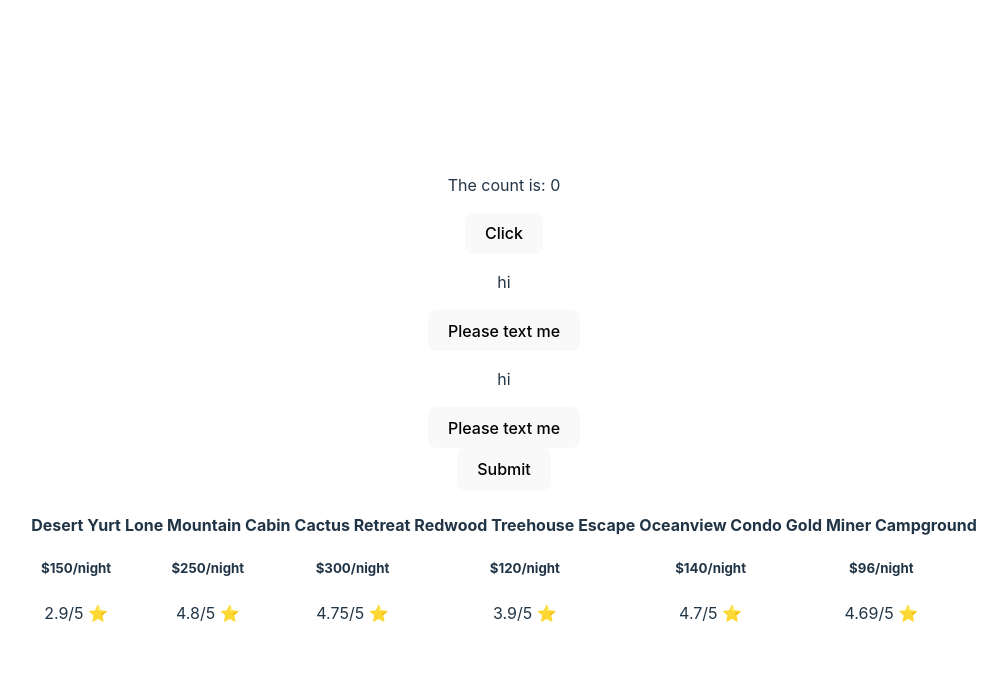
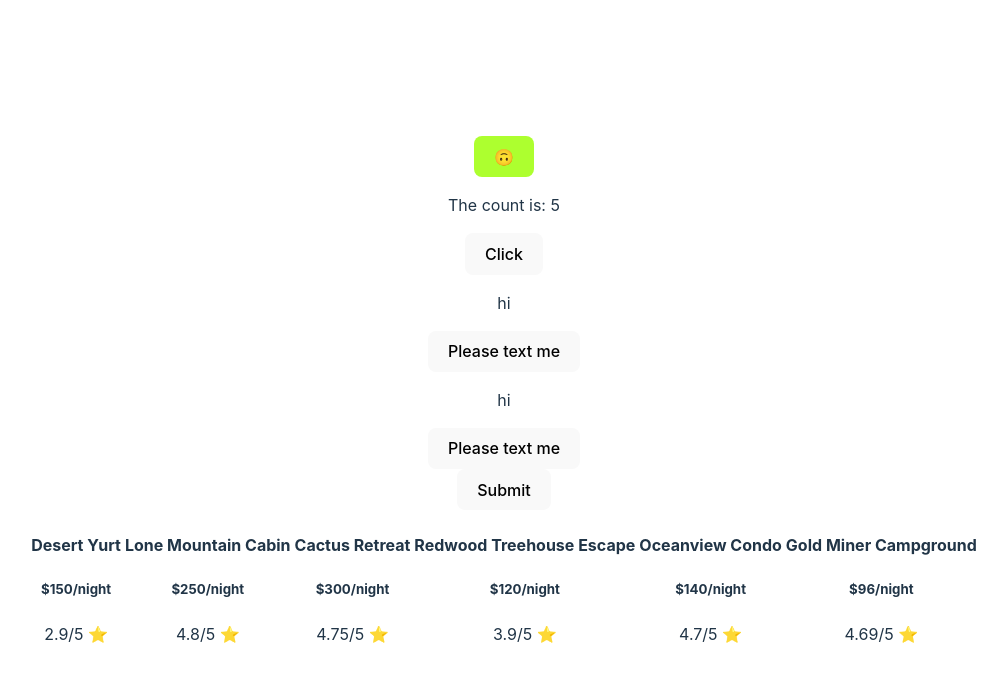
Before and after one commit to sazharud97/ShoppingList, a React (Vite) app: page / in a window 1280 px wide. Shown: the top 682 px of the page, without its empty margins (136-1143 px from the left). Built offline with nearby package versions, Linux system fonts and the light colour scheme.

Commit message:
added toggelr and css, plus more

```diff
--- a/src/App.jsx
+++ b/src/App.jsx
@@ -1,4 +1,3 @@
-import { useState } from 'react'
 
 import './App.css'
 import ShoppingList from './ShoppingList'
@@ -6,6 +5,7 @@ import PropertyList from './PropertyList'
 import Clicker from './Clicker'
 import Form from './Form'
 import Counter from './Counter'
+import Toggler from './Toggler'
 
 function App() {
   const data = [
@@ -24,6 +24,7 @@ function App() {
   ];
 
   return (<div>
+    <Toggler />
     <Counter />
     <Clicker message={'hi'} buttonText={'Please text me'} />
     <Clicker message={'hi'} buttonText={'Please text me'} />
--- a/src/Counter.jsx
+++ b/src/Counter.jsx
@@ -1,13 +1,15 @@
+import { useState } from "react";
+
 export default function Counter() {
-    let num = 0;
-    const incrementNum = () => {
-        num += 1;
-        console.log(num);
+    const [num, setNum] = useState(5);
+
+    const changeNum = () => {
+        setNum(num + 1);
     }
     return (
         <div>
             <p>The count is: {num}</p>
-            <button onClick={incrementNum}>Click</button>
+            <button onClick={changeNum}>Click</button>
         </div>
     )
 }
--- /dev/null
+++ b/src/Toggler.css
@@ -0,0 +1,3 @@
+.Toggler {
+    background-color: greenyellow;
+}
--- /dev/null
+++ b/src/Toggler.jsx
@@ -0,0 +1,8 @@
+import { useState } from "react";
+import './Toggler.css';
+
+export default function Toggler() {
+    return (
+        <button className="Toggler">🙃</button>
+    )
+}
```
